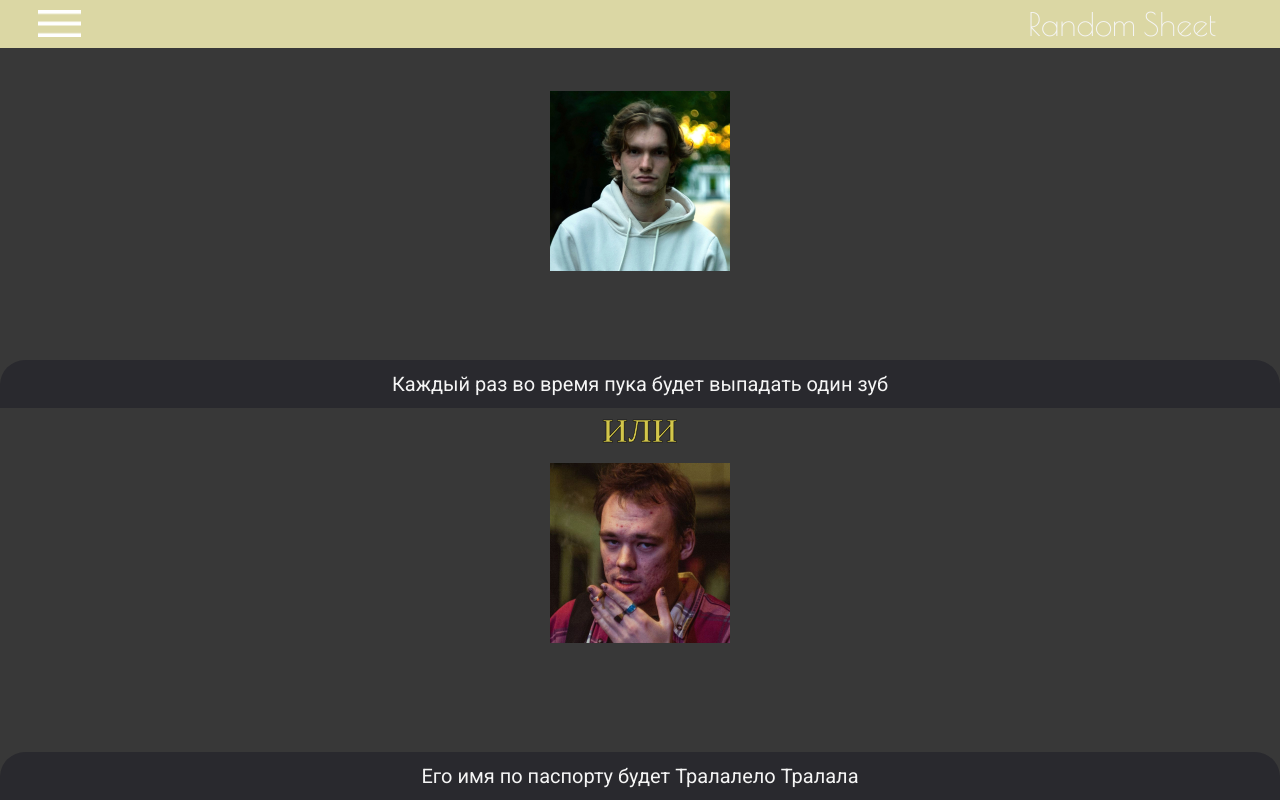
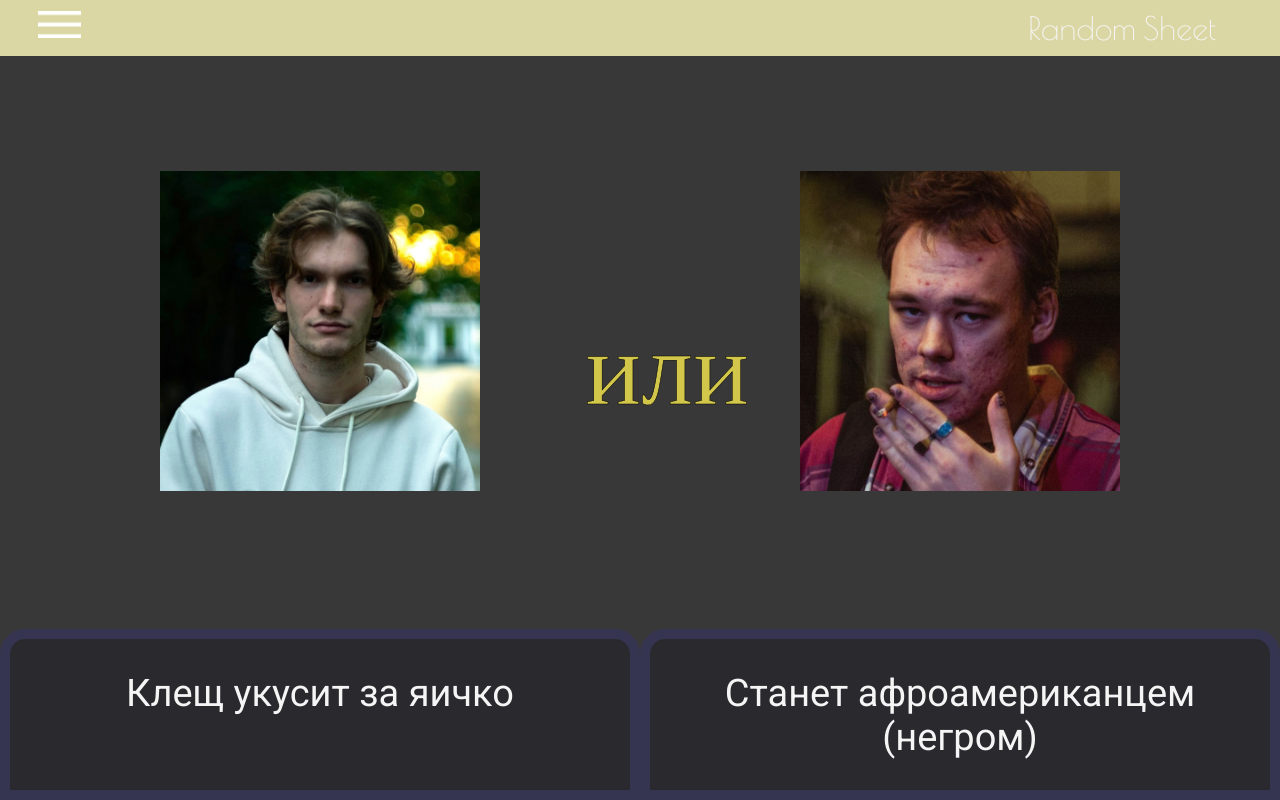
Before and after one commit to maximknyazkin626/Random-Sheet, a plain HTML site: page game_screen.html in a window 1280 px wide. Drawn offline with nearby package versions, Linux system fonts and the light colour scheme.

Commit message:
1.3 Desktop lil changes

```diff
--- a/css/game_screen.css
+++ b/css/game_screen.css
@@ -101,7 +101,7 @@ main {
 }
 
 .second:hover {
-    background-color: #cac47e;
+    background-color: #cac694cb;
 }
 
 .vs {
@@ -142,3 +142,56 @@ main {
     bottom: 0;
     text-align: center;
 }
+
+/* --------------------Desktop Version-------------------- */
+@media (min-width: 1024px) {
+    .header {
+        height: 7vh;
+    }
+
+    main{
+        height: 93vh;
+        flex-direction: row;
+    }
+
+    .first {
+        width: 50%;
+        height: auto;
+    }
+
+    .first-image {
+        width: 50%;
+        height: auto;
+    }
+
+    .first-question {
+        font-size: 38px;
+        padding: 5% 10%;
+        height: 23%;
+        border: 10px #353552 solid;
+    }
+
+    .vs {
+        font-size: 104px;
+        top: auto;
+        left: -8.5%;
+        bottom: 50%;
+    }
+
+    .second {
+        width: 50%;
+        height: auto;
+    }
+
+    .second-image {
+        width: 50%;
+        height: auto;
+    }
+
+    .second-question {
+        font-size: 38px;
+        padding: 5% 10%;
+        height: 23%;
+         border: 10px #353552 solid;
+    }
+}
--- a/game_screen.js
+++ b/game_screen.js
@@ -34,7 +34,13 @@ let questions = [
     'Каждый желающий сможет прочитать его мысли',
     'Навсегда выселят из России',
     'Всю жизнь будет работать в салоне эротического массажа',
-    'Одна эякуляция - минус год жизни'
+    'Одна эякуляция - минус год жизни',
+    'Клещ укусит за яичко',
+    'Перестанет различать вкусы',
+    'Станет президентом России',
+    'Съест коровью лепёшку',
+    'Никогда больше его не увидеть',
+    'Выйдет в клетку против Конора Макгрегора на минуту'
 ];
 
 let images = [
```
Also changed, not shown: assets/21.jpg (added), assets/22.jpg (added).
